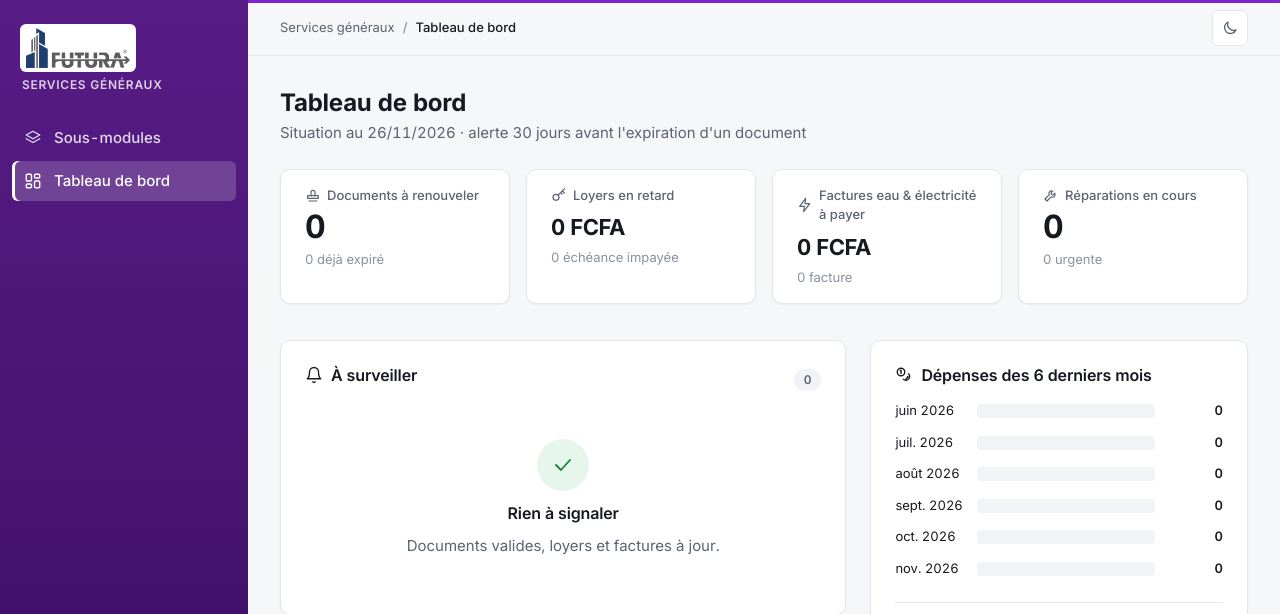
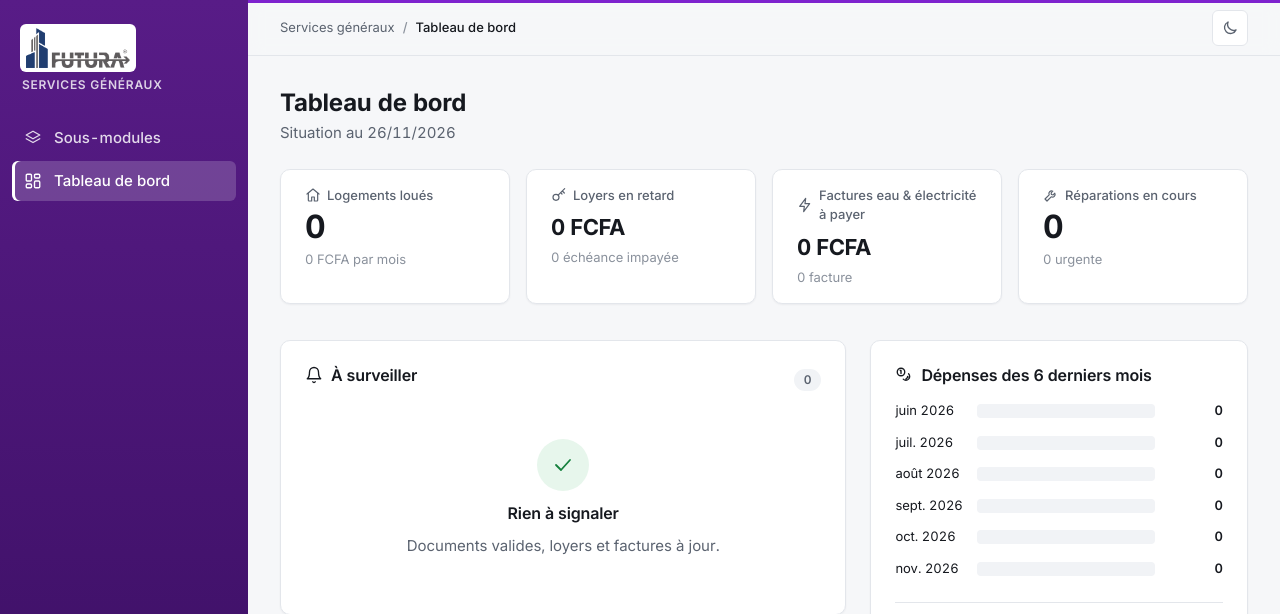
Before and after one commit to dzatikamgue/futura-kpi-1, a Flask app: page /tableau-de-bord in a window 1280 px wide. Shown: the top 614 px of the page. Run offline with Flask 3, Linux system fonts and the light colour scheme; the visitor is signed in with stand-in values (Sample User, id 1); data comes from the database, SQL or seed files in the repository; data that the repository does not hold is empty; some libraries are stand-ins or nearby versions.

Commit message:
Services généraux : tableau de bord sans visas
Co-Authored-By: Claude Opus 5.5 <noreply@anthropic.com>
Claude-Session: https://claude.ai/code/session_012YZCKV1PmDe93WnX4aNWKg

```diff
--- a/services/app.py
+++ b/services/app.py
@@ -632,10 +632,13 @@ def couts_mensuels(nb=6):
             for m in mois]
 
 
-def a_surveiller():
-    """Liste unique des points d'attention, du plus grave au moins grave."""
+def a_surveiller(avec_documents=True):
+    """Liste unique des points d'attention, du plus grave au moins grave.
+
+    Sans les visas / cartes de séjour / passeports quand avec_documents=False (tableau de bord).
+    """
     s, items = seuil_docs(), []
-    for d in documents_en_vigueur().filter(Document.date_expiration <= aujourdhui() + timedelta(days=s)) \
+    for d in (documents_en_vigueur() if avec_documents else Document.query.filter(False)).filter(Document.date_expiration <= aujourdhui() + timedelta(days=s)) \
             .order_by(Document.date_expiration):
         j = d.jours_restants
         items.append(dict(niveau="critique" if j <= 15 else "alerte", icone="id" if d.type_doc == "carte_sejour" else "stamp",
@@ -646,7 +649,7 @@ def a_surveiller():
                           + f" ({d.date_expiration:%d/%m/%Y})"
                           + (f" · {RENOUVELLEMENT[d.renouvellement]}" if d.renouvellement else " · commencer les procédures de renouvellement"),
                           lien=url_for("document_fiche", did=d.id), tri=j))
-    for p in Personne.query.filter(Personne.actif.is_(True), Personne.passeport_expiration.isnot(None),
+    for p in Personne.query.filter(Personne.actif.is_(True) if avec_documents else False, Personne.passeport_expiration.isnot(None),
                                    Personne.passeport_expiration <= aujourdhui() + timedelta(days=s)):
         j = (p.passeport_expiration - aujourdhui()).days
         items.append(dict(niveau="critique" if j <= 15 else "alerte", icone="user", titre=f"Passeport de {p.nom}",
@@ -709,7 +712,7 @@ def register_filters(app):
         nb_alertes, docs_notif, loyers_notif = 0, None, None
         if current_user.is_authenticated and not current_user.occupant and request.endpoint not in ("static", None):
             ep = request.endpoint
-            nb_alertes = len(a_surveiller())
+            nb_alertes = len(a_surveiller(avec_documents=False))
             # Chaque sous-module n'affiche que ses propres alertes
             dans_docs = ep.startswith(("document", "entreprise", "personne", "personnel"))
             dans_logements = ep.startswith(("logement", "loyer"))
@@ -949,15 +952,14 @@ def register_routes(app):
     @app.route("/tableau-de-bord")
     @lecture
     def tableau_de_bord():
-        items = a_surveiller()
+        items = a_surveiller(avec_documents=False)          # le tableau de bord ne montre pas les visas
         couts = couts_mensuels(6)
         max_total = max([c["total"] for c in couts] + [1])
         dus = loyers_dus()
         imp = factures_impayees().all()
-        s_visa, s_carte = stats_documents("visa"), stats_documents("carte_sejour")  # noqa
+        loues = Logement.query.filter(Logement.actif.is_(True)).all()
         kpis = dict(
-            docs=s_visa["alerte"] + s_visa["expires"] + s_carte["alerte"] + s_carte["expires"],
-            docs_expires=s_visa["expires"] + s_carte["expires"],
+            logements=len(loues), loyer_mensuel=sum(l.mensuel_total for l in loues),
             loyers=sum(e["montant"] for e in dus), loyers_nb=len(dus),
             factures=sum(f.montant for f in imp), factures_nb=len(imp),
             reparations=Reparation.query.filter(Reparation.statut.in_(REPARATIONS_OUVERTES)).count(),
--- a/services/templates/tableau_bord.html
+++ b/services/templates/tableau_bord.html
@@ -4,14 +4,14 @@
 {% block ariane %}<span aria-current="page">Tableau de bord</span>{% endblock %}
 {% block contenu %}
 <div class="titre-page">
-  <div><h1>Tableau de bord</h1><p class="muted">Situation au {{ aujourdhui|date }} · alerte {{ seuil }} jours avant l'expiration d'un document</p></div>
+  <div><h1>Tableau de bord</h1><p class="muted">Situation au {{ aujourdhui|date }}</p></div>
 </div>
 
 <div class="kpis">
-  <a class="kpi {{ 'kpi-ko' if kpis.docs_expires else '' }}" href="{{ url_for('documents', statut='a_traiter') }}">
-    <span class="kpi-lib">{{ icon('stamp', 16) }} Documents à renouveler</span>
-    <span class="kpi-val">{{ kpis.docs }}</span>
-    <span class="kpi-sous">{{ kpis.docs_expires }} déjà expiré{{ 's' if kpis.docs_expires > 1 }}</span>
+  <a class="kpi" href="{{ url_for('logements') }}">
+    <span class="kpi-lib">{{ icon('home', 16) }} Logements loués</span>
+    <span class="kpi-val">{{ kpis.logements }}</span>
+    <span class="kpi-sous">{{ kpis.loyer_mensuel|fcfa }} par mois</span>
   </a>
   <a class="kpi {{ 'kpi-ko' if kpis.loyers_nb else '' }}" href="{{ url_for('loyers') }}">
     <span class="kpi-lib">{{ icon('key', 16) }} Loyers en retard</span>
```
Also changed, not shown: services/tests/test_services.py (+2 -2 lines).
